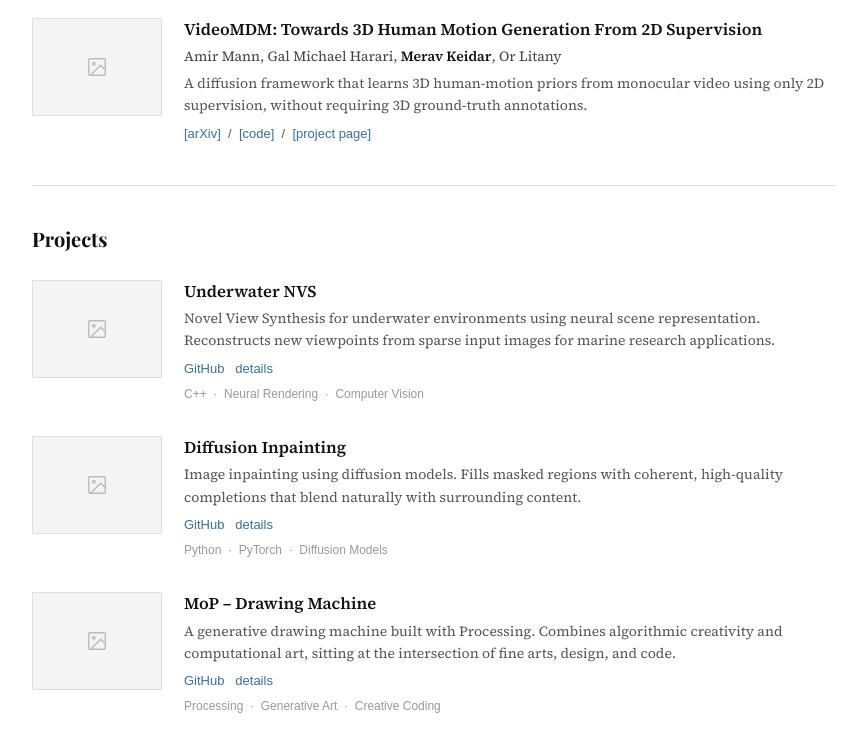
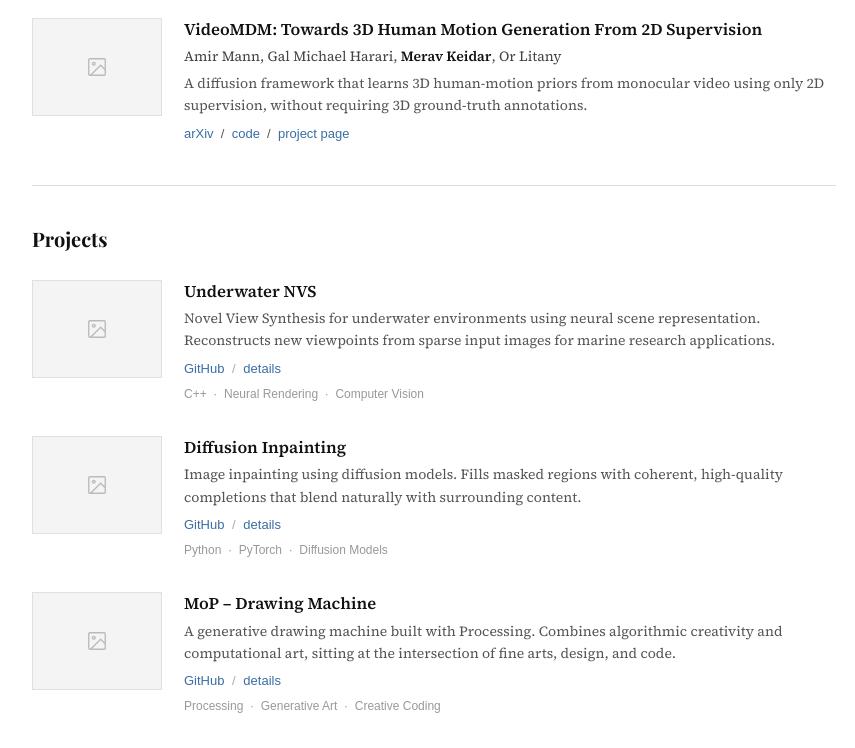
Before and after one commit to MeravKeidar/MeravKeidar.github.io, a plain HTML site: page index.html in a window 1280 px wide. Shown: the part 380-1128 px from the top of the page, without its empty margins (206-1061 px from the left). Drawn offline with nearby package versions, Linux system fonts and the light colour scheme.

Commit message:
Remove brackets from pub links, add separators between project links

```diff
--- a/index.html
+++ b/index.html
@@ -70,11 +70,11 @@
           using only 2D supervision, without requiring 3D ground-truth annotations.
         </p>
         <p class="entry-links">
-          <a href="https://arxiv.org/abs/2606.13364" target="_blank" rel="noopener">[arXiv]</a>
+          <a href="https://arxiv.org/abs/2606.13364" target="_blank" rel="noopener">arXiv</a>
           &nbsp;/&nbsp;
-          <a href="https://github.com/Amir-Mann/VideoMDM_release" target="_blank" rel="noopener">[code]</a>
+          <a href="https://github.com/Amir-Mann/VideoMDM_release" target="_blank" rel="noopener">code</a>
           &nbsp;/&nbsp;
-          <a href="https://videomdm.github.io/" target="_blank" rel="noopener">[project page]</a>
+          <a href="https://videomdm.github.io/" target="_blank" rel="noopener">project page</a>
         </p>
       </div>
     </div>
@@ -111,7 +111,7 @@
         <p class="entry-links">
           <a href="https://github.com/MeravKeidar/Underwater_NVS" target="_blank" rel="noopener"
              onclick="event.stopPropagation()">GitHub</a>
-          &nbsp;
+          <span class="sep">/</span>
           <a href="#" onclick="event.preventDefault(); openModal('modal-underwater')">details</a>
         </p>
         <p class="entry-tags">C++ &nbsp;·&nbsp; Neural Rendering &nbsp;·&nbsp; Computer Vision</p>
@@ -141,7 +141,7 @@
         <p class="entry-links">
           <a href="https://github.com/MeravKeidar/Diffusion-Inpainting" target="_blank" rel="noopener"
              onclick="event.stopPropagation()">GitHub</a>
-          &nbsp;
+          <span class="sep">/</span>
           <a href="#" onclick="event.preventDefault(); openModal('modal-diffusion')">details</a>
         </p>
         <p class="entry-tags">Python &nbsp;·&nbsp; PyTorch &nbsp;·&nbsp; Diffusion Models</p>
@@ -171,7 +171,7 @@
         <p class="entry-links">
           <a href="https://github.com/MeravKeidar/MoP" target="_blank" rel="noopener"
              onclick="event.stopPropagation()">GitHub</a>
-          &nbsp;
+          <span class="sep">/</span>
           <a href="#" onclick="event.preventDefault(); openModal('modal-mop')">details</a>
         </p>
         <p class="entry-tags">Processing &nbsp;·&nbsp; Generative Art &nbsp;·&nbsp; Creative Coding</p>
@@ -201,7 +201,7 @@
         <p class="entry-links">
           <a href="https://github.com/MeravKeidar/Graphics-GUI" target="_blank" rel="noopener"
              onclick="event.stopPropagation()">GitHub</a>
-          &nbsp;
+          <span class="sep">/</span>
           <a href="#" onclick="event.preventDefault(); openModal('modal-graphics')">details</a>
         </p>
         <p class="entry-tags">C++ &nbsp;·&nbsp; OpenGL &nbsp;·&nbsp; ImGui &nbsp;·&nbsp; GLSL</p>
```
